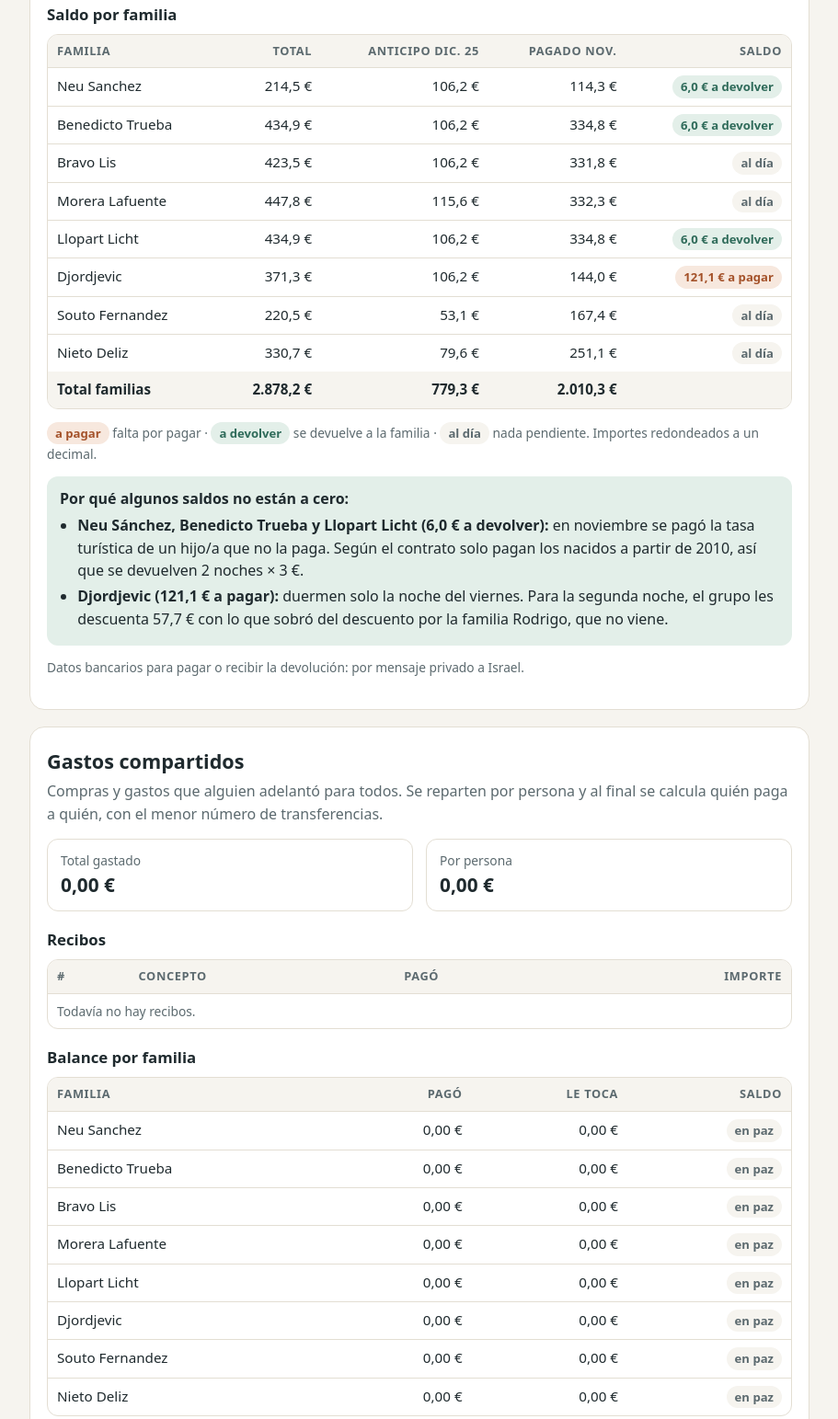
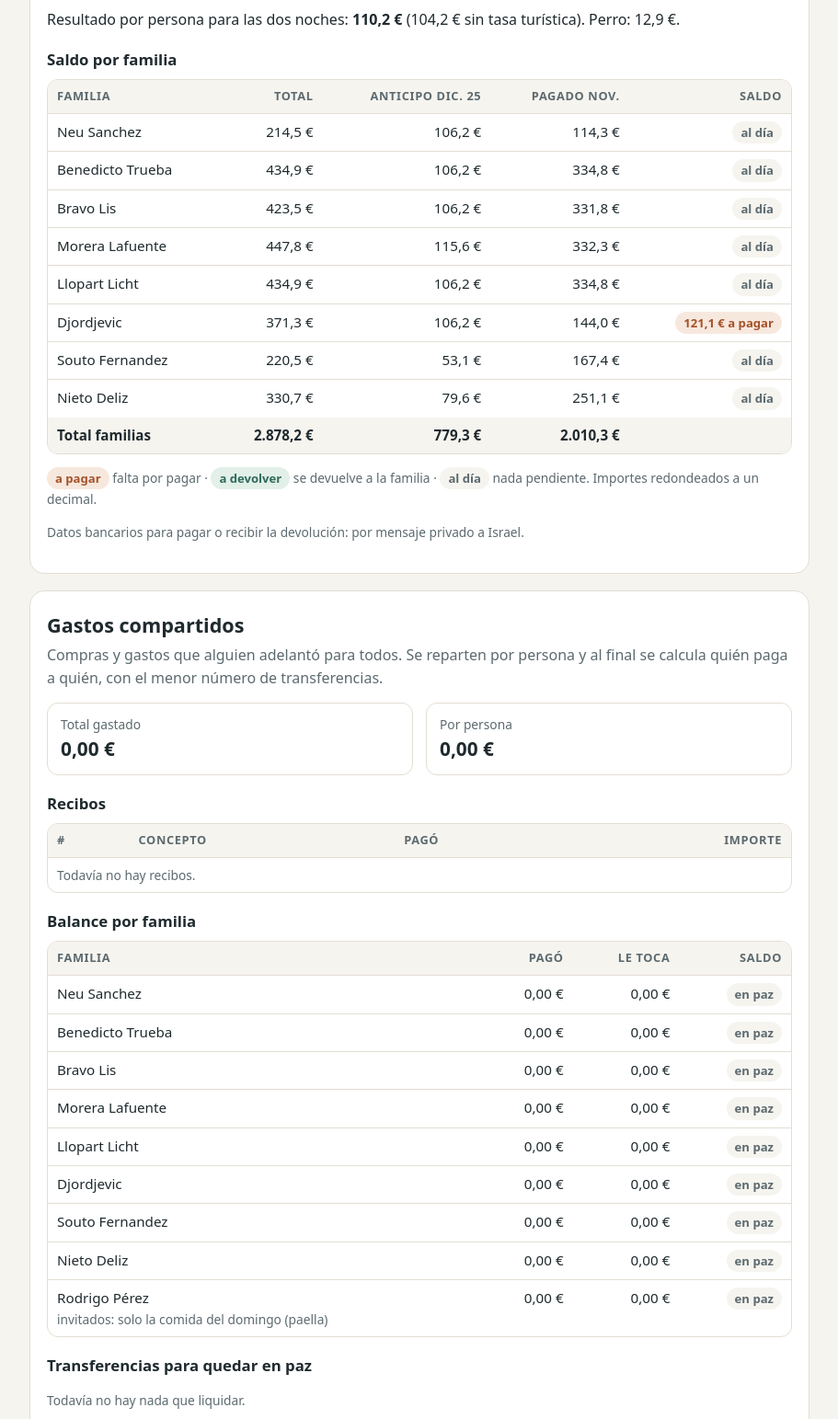
Before and after one commit to IsraelBravoFernandez/findefamiliarenelKarlingerhof, a plain HTML site: page index.html in a window 1280 px wide. Shown: the part 5653-7196 px from the top of the page at 92% size, without its empty margins (184-1095 px from the left). Drawn offline with Linux system fonts and the light colour scheme.

Commit message:
Clarify rent rule, settle refunds, add Rodrigo as Sunday guests in shared expenses
Co-Authored-By: Claude Opus 5.5 <noreply@anthropic.com>
Claude-Session: https://claude.ai/code/session_01FrgZp89N4VbQ7f6B8Z6KBa

```diff
--- a/index.html
+++ b/index.html
@@ -295,7 +295,7 @@ footer{color:var(--muted);font-size:.85rem;text-align:center;padding:10px 16px 4
 
   <h3>Cómo se reparte</h3>
   <ul>
-    <li><b>Alquiler:</b> a partes iguales por noche y persona (41,7 € por persona y noche).</li>
+    <li><b>Alquiler:</b> 41,7 € por persona y noche, calculado para las 2 noches previstas de cada uno. La casa cobra lo mismo cada noche, venga quien venga. Por eso quien se va antes paga casa y limpieza por las 2 noches; la tasa turística, en cambio, solo por las noches que duerme.</li>
     <li><b>Limpieza final:</b> por noches, incluido el perro (12,9 € por persona o perro para el fin de semana).</li>
     <li><b>Ropa de cama:</b> 8 € por persona, una vez.</li>
     <li><b>Tasa turística:</b> 3 € por persona y noche, según la ley tirolesa solo a partir del año de nacimiento 2010.</li>
@@ -307,11 +307,11 @@ footer{color:var(--muted);font-size:.85rem;text-align:center;padding:10px 16px 4
   <div class="tbl"><table>
     <thead><tr><th>Familia</th><th class="num">Total</th><th class="num">Anticipo dic. 25</th><th class="num">Pagado nov.</th><th class="num">Saldo</th></tr></thead>
     <tbody>
-<tr><td>Neu Sanchez</td><td class='num'>214,5 €</td><td class='num'>106,2 €</td><td class='num'>114,3 €</td><td class='num'><span class='pill back'>6,0 € a devolver</span></td></tr>
-<tr><td>Benedicto Trueba</td><td class='num'>434,9 €</td><td class='num'>106,2 €</td><td class='num'>334,8 €</td><td class='num'><span class='pill back'>6,0 € a devolver</span></td></tr>
+<tr><td>Neu Sanchez</td><td class='num'>214,5 €</td><td class='num'>106,2 €</td><td class='num'>114,3 €</td><td class='num'><span class='pill zero'>al día</span></td></tr>
+<tr><td>Benedicto Trueba</td><td class='num'>434,9 €</td><td class='num'>106,2 €</td><td class='num'>334,8 €</td><td class='num'><span class='pill zero'>al día</span></td></tr>
 <tr><td>Bravo Lis</td><td class='num'>423,5 €</td><td class='num'>106,2 €</td><td class='num'>331,8 €</td><td class='num'><span class='pill zero'>al día</span></td></tr>
 <tr><td>Morera Lafuente</td><td class='num'>447,8 €</td><td class='num'>115,6 €</td><td class='num'>332,3 €</td><td class='num'><span class='pill zero'>al día</span></td></tr>
-<tr><td>Llopart Licht</td><td class='num'>434,9 €</td><td class='num'>106,2 €</td><td class='num'>334,8 €</td><td class='num'><span class='pill back'>6,0 € a devolver</span></td></tr>
+<tr><td>Llopart Licht</td><td class='num'>434,9 €</td><td class='num'>106,2 €</td><td class='num'>334,8 €</td><td class='num'><span class='pill zero'>al día</span></td></tr>
 <tr><td>Djordjevic</td><td class='num'>371,3 €</td><td class='num'>106,2 €</td><td class='num'>144,0 €</td><td class='num'><span class='pill pay'>121,1 € a pagar</span></td></tr>
 <tr><td>Souto Fernandez</td><td class='num'>220,5 €</td><td class='num'>53,1 €</td><td class='num'>167,4 €</td><td class='num'><span class='pill zero'>al día</span></td></tr>
 <tr><td>Nieto Deliz</td><td class='num'>330,7 €</td><td class='num'>79,6 €</td><td class='num'>251,1 €</td><td class='num'><span class='pill zero'>al día</span></td></tr>
@@ -319,10 +319,6 @@ footer{color:var(--muted);font-size:.85rem;text-align:center;padding:10px 16px 4
     <tfoot><tr><td>Total familias</td><td class="num">2.878,2 €</td><td class="num">779,3 €</td><td class="num">2.010,3 €</td><td class="num"></td></tr></tfoot>
   </table></div>
   <p class="small"><span class="pill pay">a pagar</span> falta por pagar · <span class="pill back">a devolver</span> se devuelve a la familia · <span class="pill zero">al día</span> nada pendiente. Importes redondeados a un decimal.</p>
-  <div class="note"><b>Por qué algunos saldos no están a cero:</b><ul style="margin:4px 0">
-    <li><b>Neu Sánchez, Benedicto Trueba y Llopart Licht (6,0 € a devolver):</b> en noviembre se pagó la tasa turística de un hijo/a que no la paga. Según el contrato solo pagan los nacidos a partir de 2010, así que se devuelven 2 noches × 3 €.</li>
-    <li><b>Djordjevic (121,1 € a pagar):</b> duermen solo la noche del viernes. Para la segunda noche, el grupo les descuenta 57,7 € con lo que sobró del descuento por la familia Rodrigo, que no viene.</li>
-  </ul></div>
   <p class="small">Datos bancarios para pagar o recibir la devolución: por mensaje privado a Israel.</p>
 </section>
 
@@ -355,25 +351,32 @@ footer{color:var(--muted);font-size:.85rem;text-align:center;padding:10px 16px 4
   var mode = DATA.reparto || "persona";
   var fmt = function(x){ return (Math.round(Math.abs(x)*100)/100).toLocaleString("es-ES",{minimumFractionDigits:2,maximumFractionDigits:2}) + " €"; };
   var esc = function(s){ var d=document.createElement("div"); d.textContent=String(s); return d.innerHTML; };
-  var w = {}, wsum = 0;
-  FAM.forEach(function(f){ w[f.fam] = mode==="familia" ? 1 : (mode==="noches" ? f.noches : f.personas); wsum += w[f.fam]; });
-  var paid = {}; FAM.forEach(function(f){ paid[f.fam]=0; });
+  var INV = [{fam:"Rodrigo Pérez", personas:4, noches:4, invitado:true, nota:"solo la comida del domingo (paella)"}];
+  var ALL = FAM.concat(INV);
+  var wt = function(f){ return mode==="familia" ? 1 : (mode==="noches" ? f.noches : f.personas); };
+  var wsum = 0; FAM.forEach(function(f){ wsum += wt(f); });
+  var paid = {}, share = {}; ALL.forEach(function(f){ paid[f.fam]=0; share[f.fam]=0; });
   var total = 0, rows = "";
   DATA.gastos.forEach(function(g,i){
-    total += g.importe; if (paid[g.pagó]===undefined) paid[g.pagó]=0; paid[g.pagó] += g.importe;
-    rows += "<tr><td>"+(i+1)+"</td><td>"+esc(g.concepto)+"</td><td>"+esc(g.pagó)+"</td><td class='num'>"+fmt(g.importe)+"</td></tr>";
+    total += g.importe; if (paid[g.pagó]===undefined){ paid[g.pagó]=0; share[g.pagó]=0; } paid[g.pagó] += g.importe;
+    // participantes: todas las familias + invitados apuntados en ese recibo (p. ej. "invitados":["Rodrigo Pérez"])
+    var part = FAM.slice(); (g.invitados||[]).forEach(function(n){ INV.forEach(function(f){ if (f.fam===n) part.push(f); }); });
+    var s = 0; part.forEach(function(f){ s += wt(f); });
+    part.forEach(function(f){ share[f.fam] += g.importe*wt(f)/s; });
+    var extra = (g.invitados&&g.invitados.length) ? "<div class='small'>+ "+esc(g.invitados.join(", "))+"</div>" : "";
+    rows += "<tr><td>"+(i+1)+"</td><td>"+esc(g.concepto)+extra+"</td><td>"+esc(g.pagó)+"</td><td class='num'>"+fmt(g.importe)+"</td></tr>";
   });
   document.getElementById("g-recibos").innerHTML = rows || "<tr><td colspan='4' class='small'>Todavía no hay recibos.</td></tr>";
   document.getElementById("g-total").textContent = fmt(total);
   document.getElementById("g-unit-label").textContent = mode==="familia" ? "Por familia" : (mode==="noches" ? "Por noche-persona" : "Por persona");
-  document.getElementById("g-unit").textContent = fmt(wsum ? total/wsum : 0);
-  // saldos en céntimos para evitar errores de redondeo
+  document.getElementById("g-unit").textContent = fmt(FAM.length ? share[FAM[0].fam]/wt(FAM[0]) : 0);
   var bal = [], brows = "";
-  FAM.forEach(function(f){
-    var share = wsum ? total*w[f.fam]/wsum : 0, s = paid[f.fam]-share;
+  ALL.forEach(function(f){
+    var s = paid[f.fam]-share[f.fam];
     bal.push({fam:f.fam, c:Math.round(s*100)});
     var pill = s>0.005 ? "<span class='pill back'>recibe "+fmt(s)+"</span>" : (s<-0.005 ? "<span class='pill pay'>paga "+fmt(s)+"</span>" : "<span class='pill zero'>en paz</span>");
-    brows += "<tr><td>"+esc(f.fam)+"</td><td class='num'>"+fmt(paid[f.fam])+"</td><td class='num'>"+fmt(share)+"</td><td class='num'>"+pill+"</td></tr>";
+    var name = esc(f.fam) + (f.invitado ? "<div class='small'>invitados: "+esc(f.nota)+"</div>" : "");
+    brows += "<tr><td>"+name+"</td><td class='num'>"+fmt(paid[f.fam])+"</td><td class='num'>"+fmt(share[f.fam])+"</td><td class='num'>"+pill+"</td></tr>";
   });
   document.getElementById("g-balance").innerHTML = brows;
   // ajustar céntimos de redondeo para que la suma sea 0
```
